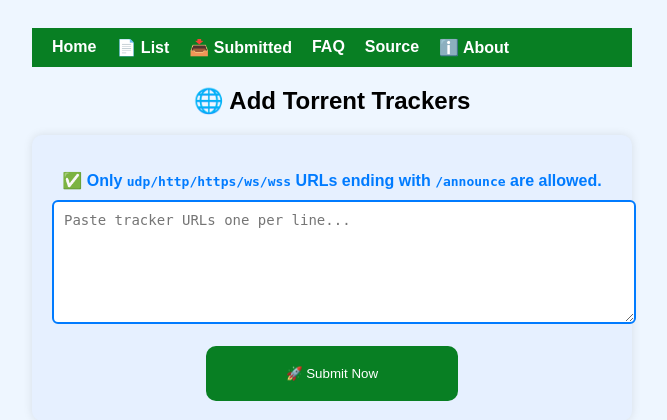
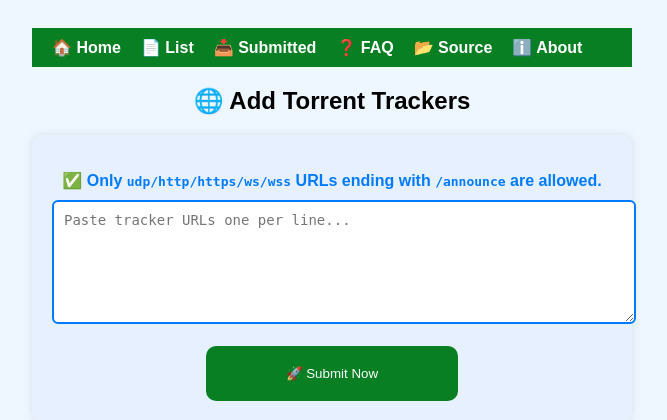
Before and after one commit to Mani5GRockers/tracker-monitor, a PHP site: page /indexv3.5.php in a window 1280 px wide. Shown: the top 420 px of the page, without its empty margins (308-975 px from the left). Run offline with PHP 8.4, Linux system fonts and the light colour scheme.

Commit message:
Update indexv3.5.php

```diff
--- a/indexv3.5.php
+++ b/indexv3.5.php
@@ -287,7 +287,7 @@ function getUptime($s, $f) {
 <nav style="background-color: #087f23; padding: 10px;">
   <ul style="display: flex; flex-wrap: wrap; list-style: none; margin: 0; padding: 0;">
     <li style="margin: 0 10px;">
-      <a href="index.php" style="color: white; text-decoration: none; font-weight: bold;"> Home</a>
+      <a href="index.php" style="color: white; text-decoration: none; font-weight: bold;">🏠 Home</a>
     </li>
     <li style="margin: 0 10px;">
       <a href="list.php" style="color: white; text-decoration: none; font-weight: bold;">📄 List</a>
@@ -296,10 +296,10 @@ function getUptime($s, $f) {
       <a href="submitted.php" style="color: white; text-decoration: none; font-weight: bold;">📥 Submitted</a>
     </li>
     <li style="margin: 0 10px;">
-      <a href="faq.php" style="color: white; text-decoration: none; font-weight: bold;"> FAQ</a>
+      <a href="faq.php" style="color: white; text-decoration: none; font-weight: bold;">❓ FAQ</a>
     </li>
     <li style="margin: 0 10px;">
-      <a href="https://github.com/Mani5GRockers/tracker-monitor" style="color: white; text-decoration: none; font-weight: bold;"> Source</a>
+      <a href="https://github.com/Mani5GRockers/tracker-monitor" style="color: white; text-decoration: none; font-weight: bold;">📂 Source</a>
     </li>
     <li style="margin: 0 10px;">
       <a href="about.php" style="color: white; text-decoration: none; font-weight: bold;">ℹ️ About</a>
```
